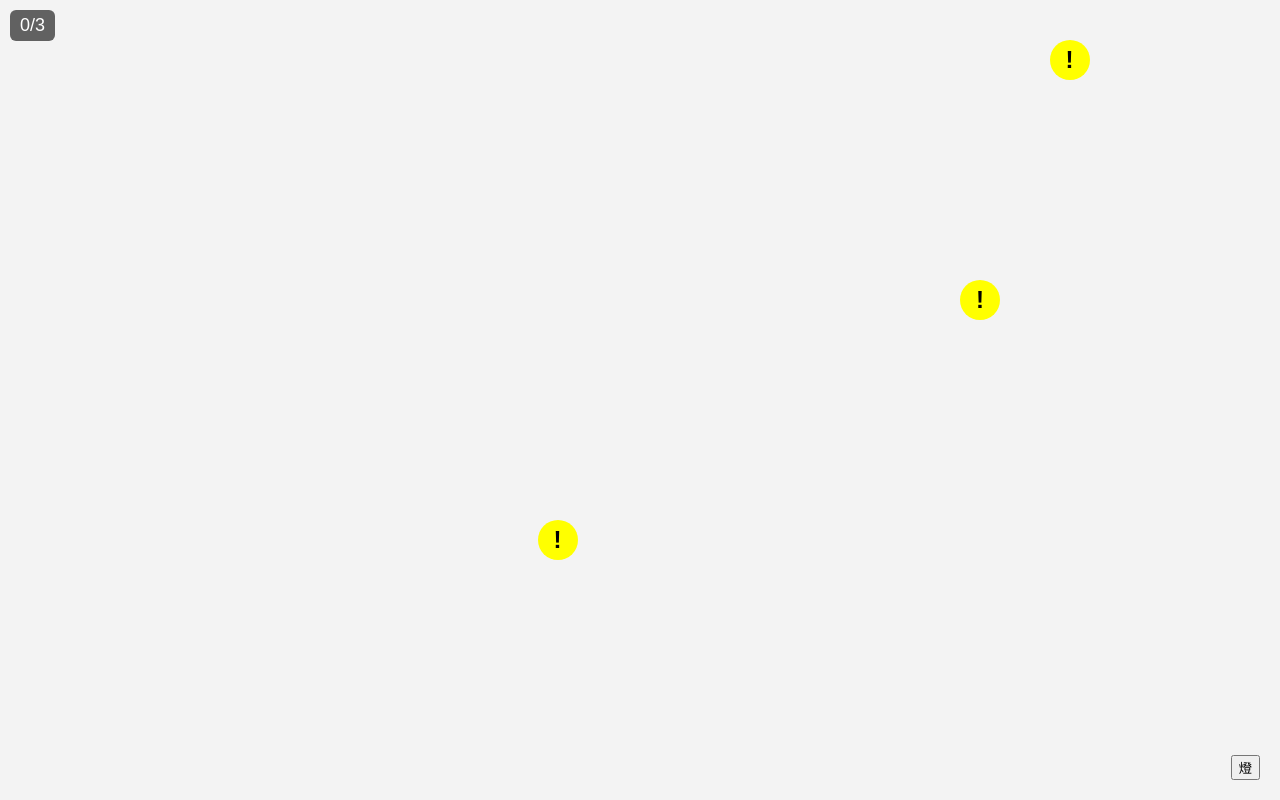
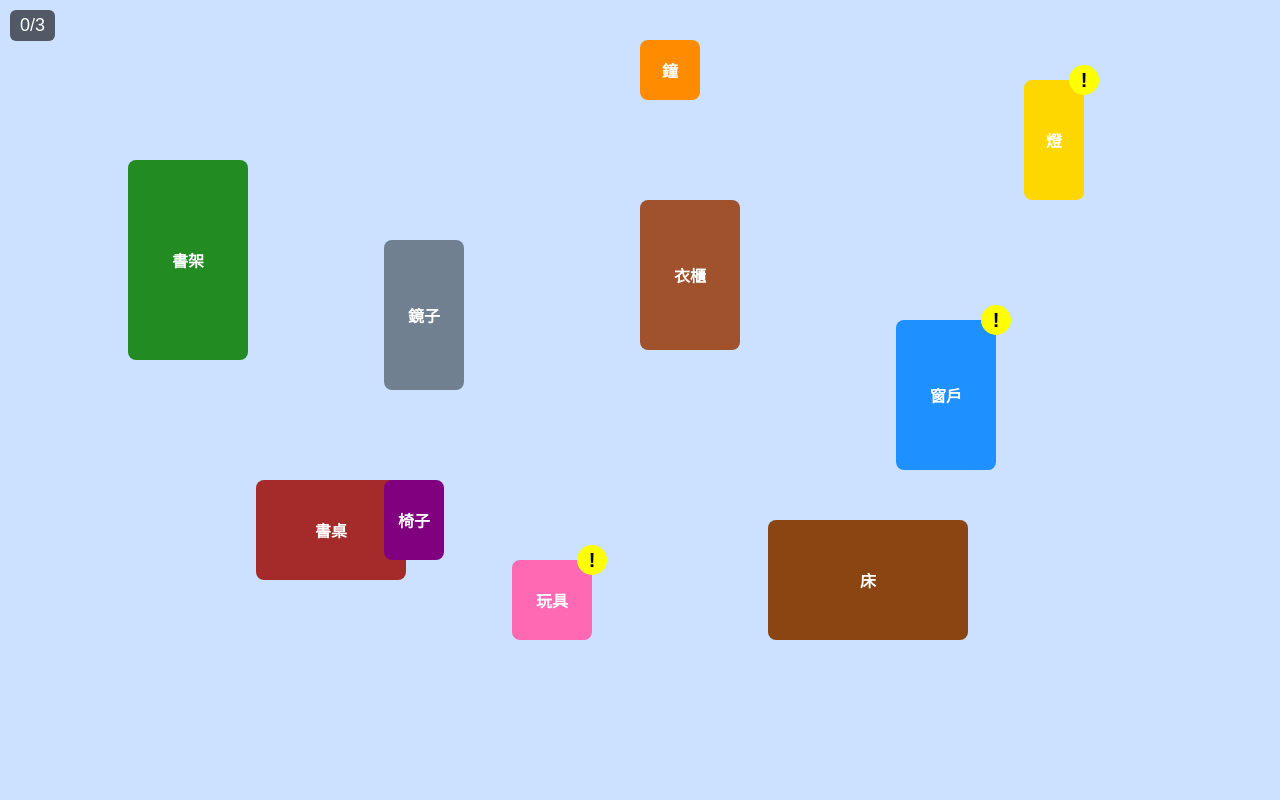
Before and after one commit to s114211-maker/s114211-maker.github.io, a plain HTML site: page index.html in a window 1280 px wide. Drawn offline with Linux system fonts and the light colour scheme.

Commit message:
Update index.html

```diff
--- a/index.html
+++ b/index.html
@@ -1,36 +1,41 @@
 <!DOCTYPE html>
 <html lang="zh-Hant">
 <head>
-  <meta charset="UTF-8" />
-  <meta name="viewport" content="width=device-width, initial-scale=1.0" />
-  <title>任務房間</title>
+<meta charset="UTF-8">
+<meta name="viewport" content="width=device-width, initial-scale=1.0">
+<title>互動房間任務</title>
 <style>
   body {
     margin: 0;
     font-family: sans-serif;
-      background: #f3f3f3;
+    background: #cce0ff;
     overflow: hidden;
   }
   #room {
     position: relative;
     width: 100vw;
     height: 100vh;
-      background: url('room-bg.png') center/cover no-repeat;
   }
   .obj {
     position: absolute;
     cursor: pointer;
+    border-radius: 8px;
+    display: flex;
+    align-items: center;
+    justify-content: center;
+    color: white;
+    font-weight: bold;
   }
   .exmark {
     position: absolute;
-      width: 40px;
-      height: 40px;
+    width: 30px;
+    height: 30px;
     background: yellow;
     border-radius: 50%;
     display: flex;
     align-items: center;
     justify-content: center;
-      font-size: 24px;
+    font-size: 20px;
     font-weight: bold;
     cursor: pointer;
   }
@@ -71,40 +76,36 @@
 <body>
 <div id="taskCount">0/3</div>
 <div id="finishMessage">任務完成！</div>
+<div id="room">
+  <div id="desk" class="obj" style="top:60%; left:20%; width:150px; height:100px; background:#a52a2a;">書桌</div>
+  <div id="deskMark" class="exmark" style="display:none;">!</div>
 
-  <div id="room">
-    <!-- 景物與驚嘆號 -->
-    <div id="desk" class="obj" style="top:60%; left:20%; width:150px; height:100px;"></div>
-    <div id="deskMark" class="exmark" style="top:55%; left:25%; display:none;">!</div>
+  <div id="bed" class="obj" style="top:65%; left:60%; width:200px; height:120px; background:#8b4513;">床</div>
+  <div id="bedMark" class="exmark" style="display:none;">!</div>
 
-    <div id="bed" class="obj" style="top:65%; left:60%; width:200px; height:120px;"></div>
-    <div id="bedMark" class="exmark" style="top:60%; left:68%; display:none;">!</div>
+  <div id="window" class="obj" style="top:40%; left:70%; width:100px; height:150px; background:#1e90ff;">窗戶</div>
+  <div id="windowMark" class="exmark" style="display:none;">!</div>
 
-    <div id="window" class="obj" style="top:40%; left:70%; width:100px; height:150px;"></div>
-    <div id="windowMark" class="exmark" style="top:35%; left:75%; display:none;">!</div>
+  <div id="toy" class="obj" style="top:70%; left:40%; width:80px; height:80px; background:#ff69b4;">玩具</div>
+  <div id="toyMark" class="exmark" style="display:none;">!</div>
 
-    <div id="toy" class="obj" style="top:70%; left:40%; width:80px; height:80px;"></div>
-    <div id="toyMark" class="exmark" style="top:65%; left:42%; display:none;">!</div>
+  <div id="bookshelf" class="obj" style="top:20%; left:10%; width:120px; height:200px; background:#228B22;">書架</div>
+  <div id="bookshelfMark" class="exmark" style="display:none;">!</div>
 
-    <div id="bookshelf" class="obj" style="top:20%; left:10%; width:120px; height:200px;"></div>
-    <div id="bookshelfMark" class="exmark" style="top:15%; left:15%; display:none;">!</div>
+  <div id="lamp" class="obj" style="top:10%; left:80%; width:60px; height:120px; background:#ffd700;">燈</div>
+  <div id="lampMark" class="exmark" style="display:none;">!</div>
 
-    <div id="lamp" class="obj" style="top:10%; left:80%; width:60px; height:120px;"></div>
-    <div id="lampMark" class="exmark" style="top:5%; left:82%; display:none;">!</div>
+  <div id="chair" class="obj" style="top:60%; left:30%; width:60px; height:80px; background:#800080;">椅子</div>
+  <div id="chairMark" class="exmark" style="display:none;">!</div>
 
-    <div id="chair" class="obj" style="top:60%; left:30%; width:60px; height:80px;"></div>
-    <div id="chairMark" class="exmark" style="top:55%; left:32%; display:none;">!</div>
+  <div id="closet" class="obj" style="top:25%; left:50%; width:100px; height:150px; background:#a0522d;">衣櫃</div>
+  <div id="closetMark" class="exmark" style="display:none;">!</div>
 
-    <div id="closet" class="obj" style="top:25%; left:50%; width:100px; height:150px;"></div>
-    <div id="closetMark" class="exmark" style="top:20%; left:52%; display:none;">!</div>
+  <div id="mirror" class="obj" style="top:30%; left:30%; width:80px; height:150px; background:#708090;">鏡子</div>
+  <div id="mirrorMark" class="exmark" style="display:none;">!</div>
 
-    <div id="mirror" class="obj" style="top:30%; left:30%; width:80px; height:150px;"></div>
-    <div id="mirrorMark" class="exmark" style="top:25%; left:32%; display:none;">!</div>
-
-    <div id="clock" class="obj" style="top:5%; left:50%; width:60px; height:60px;"></div>
-    <div id="clockMark" class="exmark" style="top:0%; left:52%; display:none;">!</div>
-
-    <button id="lampBtn" style="position:absolute; bottom:20px; right:20px;">燈</button>
+  <div id="clock" class="obj" style="top:5%; left:50%; width:60px; height:60px; background:#FF8C00;">鐘</div>
+  <div id="clockMark" class="exmark" style="display:none;">!</div>
 </div>
 
 <div id="taskWindow">
@@ -114,71 +115,80 @@
 
 <script>
 const tasks = [
-    { id: 'desk', mark: 'deskMark', text: '整理書桌' },
-    { id: 'bed', mark: 'bedMark', text: '鋪床' },
-    { id: 'window', mark: 'windowMark', text: '開窗透氣' },
-    { id: 'toy', mark: 'toyMark', text: '整理玩具' },
-    { id: 'bookshelf', mark: 'bookshelfMark', text: '整理書架' },
-    { id: 'lamp', mark: 'lampMark', text: '開燈' },
-    { id: 'chair', mark: 'chairMark', text: '擦椅子' },
-    { id: 'closet', mark: 'closetMark', text: '整理衣櫃' },
-    { id: 'mirror', mark: 'mirrorMark', text: '擦鏡子' },
-    { id: 'clock', mark: 'clockMark', text: '調整鬧鐘' }
+  { id:'desk', mark:'deskMark', text:'整理書桌'},
+  { id:'bed', mark:'bedMark', text:'鋪床'},
+  { id:'window', mark:'windowMark', text:'開窗透氣'},
+  { id:'toy', mark:'toyMark', text:'整理玩具'},
+  { id:'bookshelf', mark:'bookshelfMark', text:'整理書架'},
+  { id:'lamp', mark:'lampMark', text:'開燈'},
+  { id:'chair', mark:'chairMark', text:'擦椅子'},
+  { id:'closet', mark:'closetMark', text:'整理衣櫃'},
+  { id:'mirror', mark:'mirrorMark', text:'擦鏡子'},
+  { id:'clock', mark:'clockMark', text:'調整鬧鐘'}
 ];
 
 let selectedTasks = [];
 let done = 0;
 
-  function chooseRandomTasks() {
+function chooseRandomTasks(){
   const pool = [...tasks];
-    while (selectedTasks.length < 3) {
-      const i = Math.floor(Math.random() * pool.length);
+  while(selectedTasks.length<3){
+    const i = Math.floor(Math.random()*pool.length);
     selectedTasks.push(pool.splice(i,1)[0]);
   }
 }
-
 chooseRandomTasks();
 
-  selectedTasks.forEach(t => {
+selectedTasks.forEach(t=>{
   const markEl = document.getElementById(t.mark);
-    if (markEl) {
-      markEl.style.display = 'flex';
-      markEl.onclick = () => openTask(t);
+  const objEl = document.getElementById(t.id);
+  if(markEl && objEl){
+    markEl.style.display='flex';
+    markEl.style.top=(objEl.offsetTop-15)+'px';
+    markEl.style.left=(objEl.offsetLeft+objEl.offsetWidth-15)+'px';
+    markEl.onclick=()=>openTask(t);
   }
 });
 
-  const taskWindow = document.getElementById('taskWindow');
-  const taskText = document.getElementById('taskText');
-  const taskDone = document.getElementById('taskDone');
-  let currentTask = null;
+const taskWindow=document.getElementById('taskWindow');
+const taskText=document.getElementById('taskText');
+const taskDone=document.getElementById('taskDone');
+let currentTask=null;
 
-  function openTask(t) {
-    currentTask = t;
-    taskText.textContent = t.text;
-    taskWindow.style.display = 'block';
+function openTask(t){
+  currentTask=t;
+  taskText.textContent=t.text;
+  taskWindow.style.display='block';
 }
 
-  taskDone.onclick = () => {
-    taskWindow.style.display = 'none';
-    document.getElementById(currentTask.mark).style.display = 'none';
+taskDone.onclick=()=>{
+  taskWindow.style.display='none';
+  document.getElementById(currentTask.mark).style.display='none';
   done++;
-    document.getElementById('taskCount').textContent = `${done}/3`;
-
-    if (done === 3) {
-      document.getElementById('finishMessage').style.display = 'block';
-      document.getElementById('lampMark').style.display = 'flex';
+  document.getElementById('taskCount').textContent=`${done}/3`;
+  if(done===3){
+    document.getElementById('finishMessage').style.display='block';
+    document.getElementById('lampMark').style.display='flex';
+    const lampEl=document.getElementById('lamp');
+    const lampMark=document.getElementById('lampMark');
+    lampMark.style.top=(lampEl.offsetTop-15)+'px';
+    lampMark.style.left=(lampEl.offsetLeft+lampEl.offsetWidth-15)+'px';
   }
 };
 
-  document.getElementById('lampMark').onclick = () => {
-    document.body.style.background = '#000';
-    setTimeout(() => {
-      document.getElementById('bedMark').style.display = 'flex';
-    }, 500);
+document.getElementById('lampMark').onclick=()=>{
+  document.body.style.background='#000';
+  setTimeout(()=>{
+    const bedMark=document.getElementById('bedMark');
+    bedMark.style.display='flex';
+    const bed=document.getElementById('bed');
+    bedMark.style.top=(bed.offsetTop-15)+'px';
+    bedMark.style.left=(bed.offsetLeft+bed.offsetWidth-15)+'px';
+  },500);
 };
 
-  document.getElementById('bedMark').onclick = () => {
-    document.body.style.background = '#fff';
+document.getElementById('bedMark').onclick=()=>{
+  document.body.style.background='#cce0ff';
   alert('恭喜你！一夜好眠！');
 };
 </script>
```
Lines whose indentation alone changed are shown as unchanged.
